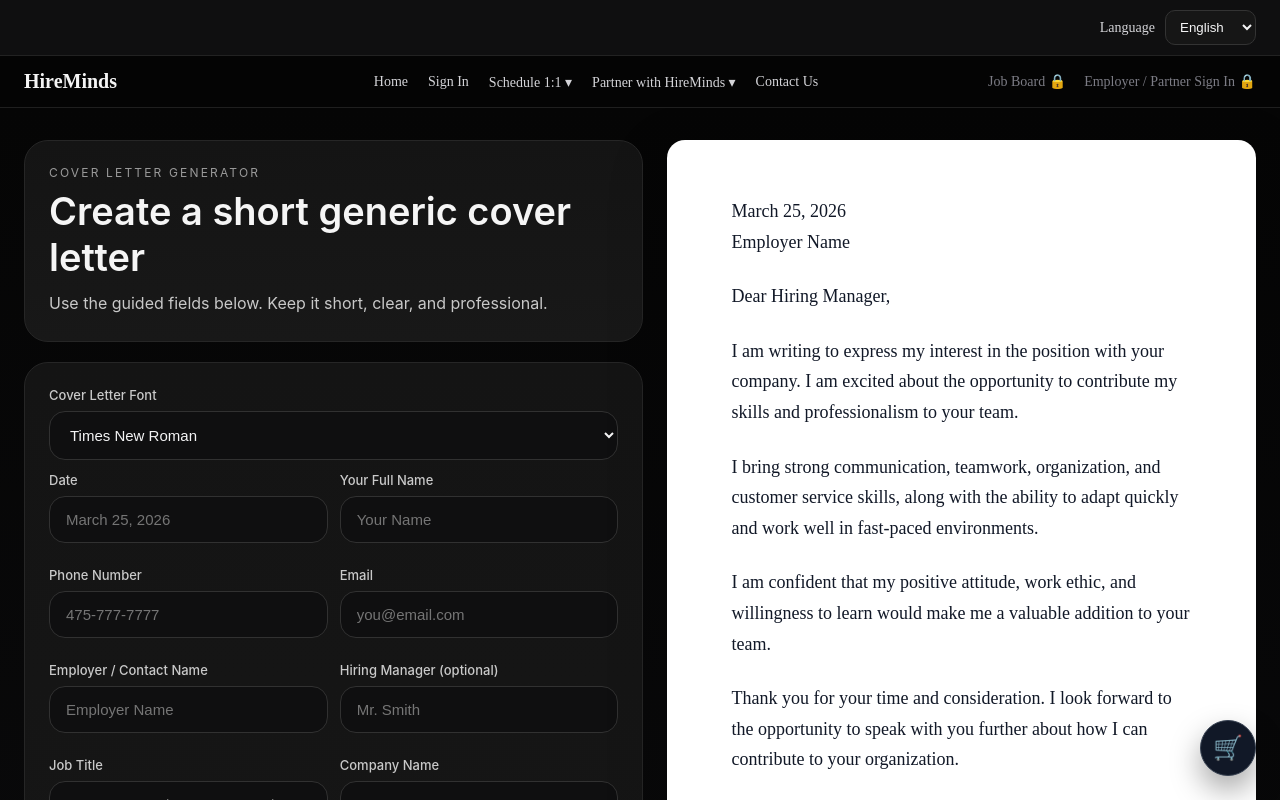
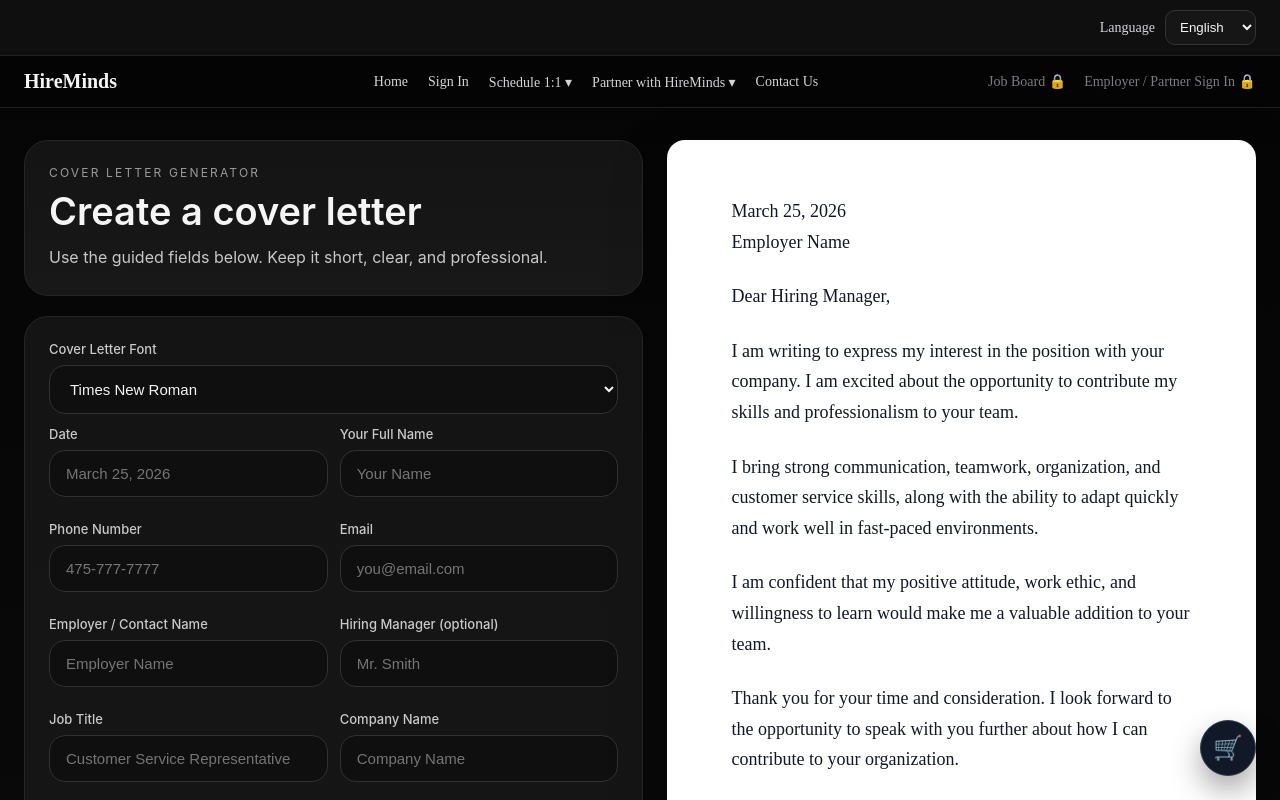
Before and after one commit to UrMizery/hireminds-platform, a Next.js app: page /cover-letter-generator in a window 1280 px wide. Shown: the top 800 px of the page. Built offline with nearby package versions, Linux system fonts and the light colour scheme; no server answers.

Commit message:
Update page.tsx

```diff
--- a/app/cover-letter-generator/page.tsx
+++ b/app/cover-letter-generator/page.tsx
@@ -57,7 +57,7 @@ export default function CoverLetterGeneratorPage() {
         <section style={styles.leftCol}>
           <div style={styles.card}>
             <p style={styles.kicker}>Cover Letter Generator</p>
-            <h1 style={styles.title}>Create a short generic cover letter</h1>
+            <h1 style={styles.title}>Create a cover letter</h1>
             <p style={styles.subtitle}>
               Use the guided fields below. Keep it short, clear, and professional.
             </p>
```
